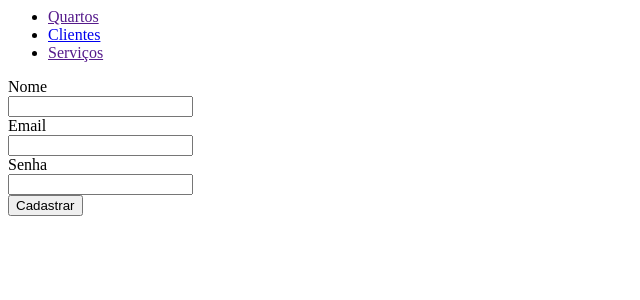
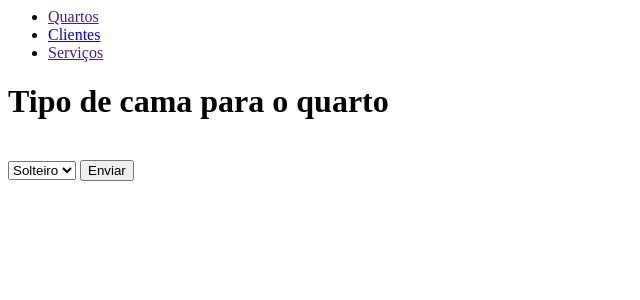
Before and after one commit to rianvergara/Le-Galpon-Hotel, a PHP site: page /logado/reserva.php in a window 1280 px wide. Shown: the top 300 px of the page, without its empty margins (0-640 px from the left). Run offline with PHP 8.4, Linux system fonts and the light colour scheme.

Commit message:
Add files via upload

```diff
--- a/galpon/logado/reserva.php
+++ b/galpon/logado/reserva.php
@@ -3,13 +3,13 @@
 	require_once("servidor.php");
 	require_once("cabecalho.php");
 ?>
+    <h1>Tipo de cama para o quarto</h1><br>
+  		<form method="post" action="opcoesdequarto.php">
+			<select name="tipo">
+				<option value="solteiro">Solteiro</option>
+				<option value="casal">Casal</option>
 
-    <form action="cadastrar.php" method="get" accept-charset="utf-8">
-	Nome<br>
-	<input type="text" name="nome"><br>
-	Email<br>
-	<input type="text" name="email"><br>
-	Senha<br>
-	<input type="password" name="senha"><br>
-	<input type="submit" name="enviar" value="Cadastrar">
-    </form>
+
+			</select>
+				<input type="submit" value="Enviar" />
+		</form>
```
Also changed, not shown: galpon/logado/opcoesdequarto.php (added, +7 -0 lines).
